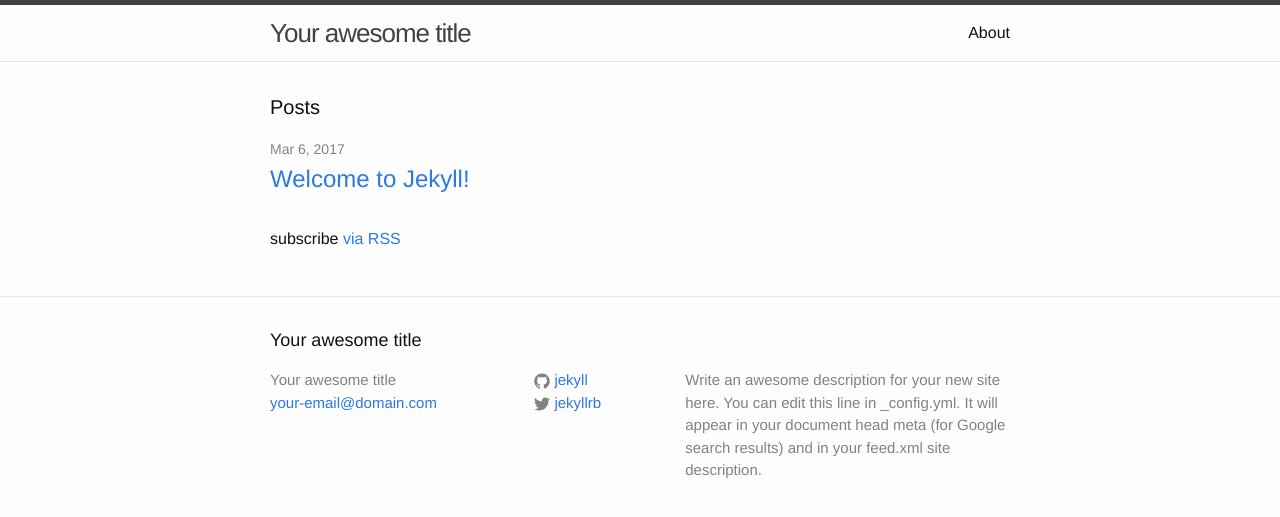
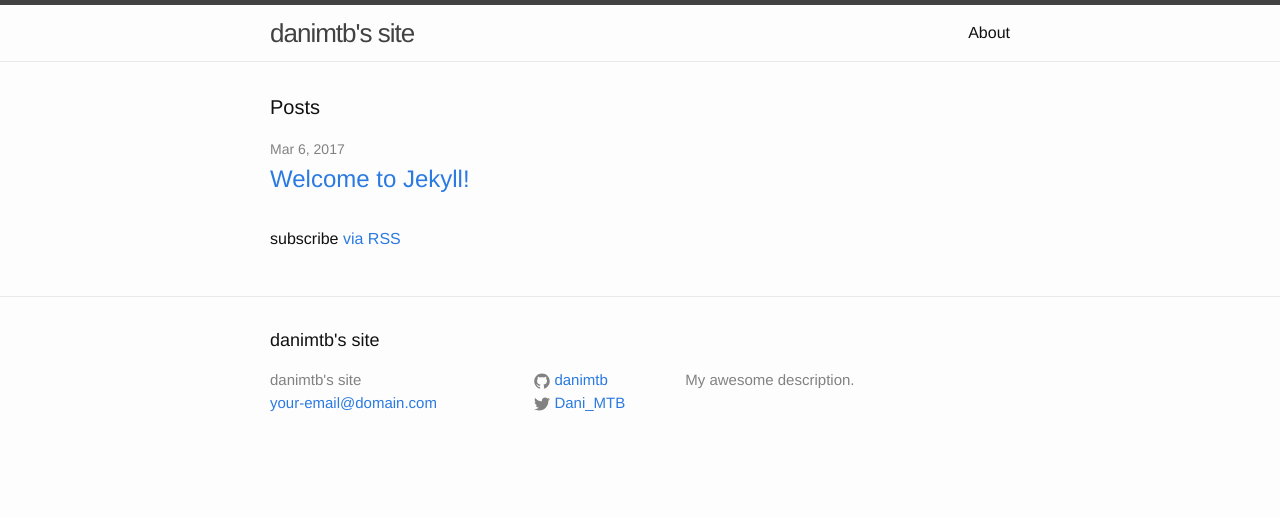
Before and after one commit to danimtb/danimtb.github.io, a Jekyll site: the page built from index.html, in a window 1280 px wide. Shown: the top 517 px of the page. Built offline with Jekyll 4.4.1, drawn with Linux system fonts in a browser that asks for light colours.

Commit message:
Changed config

```diff
--- a/_config.yml
+++ b/_config.yml
@@ -6,16 +6,14 @@
 # 'jekyll serve'. If you change this file, please restart the server process.
 
 # Site settings
-title: Your awesome title
+title: danimtb's site
 email: your-email@domain.com
 description: > # this means to ignore newlines until "baseurl:"
-  Write an awesome description for your new site here. You can edit this
-  line in _config.yml. It will appear in your document head meta (for
-  Google search results) and in your feed.xml site description.
+  My awesome description.
 baseurl: "" # the subpath of your site, e.g. /blog
-url: "http://yourdomain.com" # the base hostname & protocol for your site
-twitter_username: jekyllrb
-github_username:  jekyll
+url: "http://danimtb.com/" # the base hostname & protocol for your site
+twitter_username: Dani_MTB
+github_username:  danimtb
 
 # Build settings
 markdown: kramdown
```
